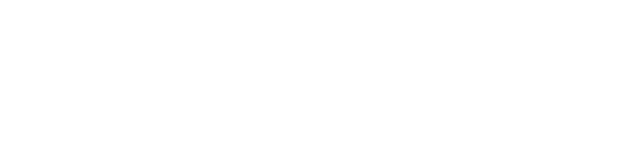
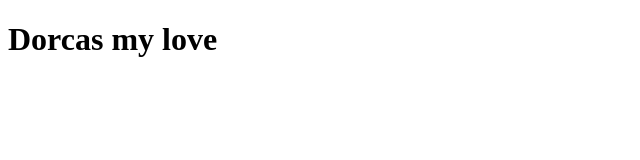
Before and after one commit to temmygift/practice, a plain HTML site: page index.html in a window 1280 px wide. Shown: the whole page, without its empty margins (0-640 px from the left). Drawn offline with Linux system fonts and the light colour scheme.

Commit message:
motunrayo added h1 tag

```diff
--- a/index.html
+++ b/index.html
@@ -6,6 +6,6 @@
     <title>Document</title>
 </head>
 <body>
-
+     <h1>Dorcas my love </h1>
 </body>
 </html>
```
